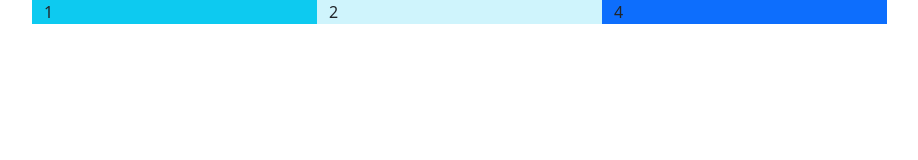
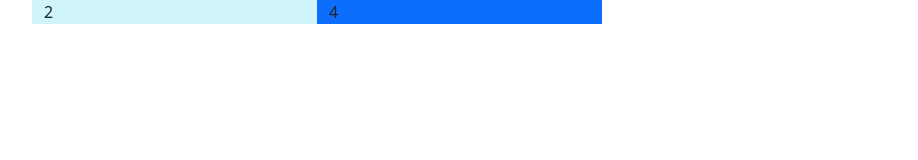
Before and after one commit to Ahmed199960/first-app, a plain HTML site: page index.html in a window 1280 px wide. Shown: the whole page, without its empty margins (38-956 px from the left). Drawn offline with nearby package versions, Linux system fonts and the light colour scheme; files whose address does not match are found by name.

Commit message:
Update index.html

```diff
--- a/index.html
+++ b/index.html
@@ -13,7 +13,6 @@
     <body>
         <div class="container">
             <div class="row">
-                <div class="col-sm-12 col-md-6 col-lg-3 bg-info">1</div>
                 <div class="col-sm-12 col-md-6 col-lg-3 bg-info-subtle">2</div>
                 <div class="col-sm-12 col-md-6 col-lg-3 bg-primary">4</div>
             </div>
```
